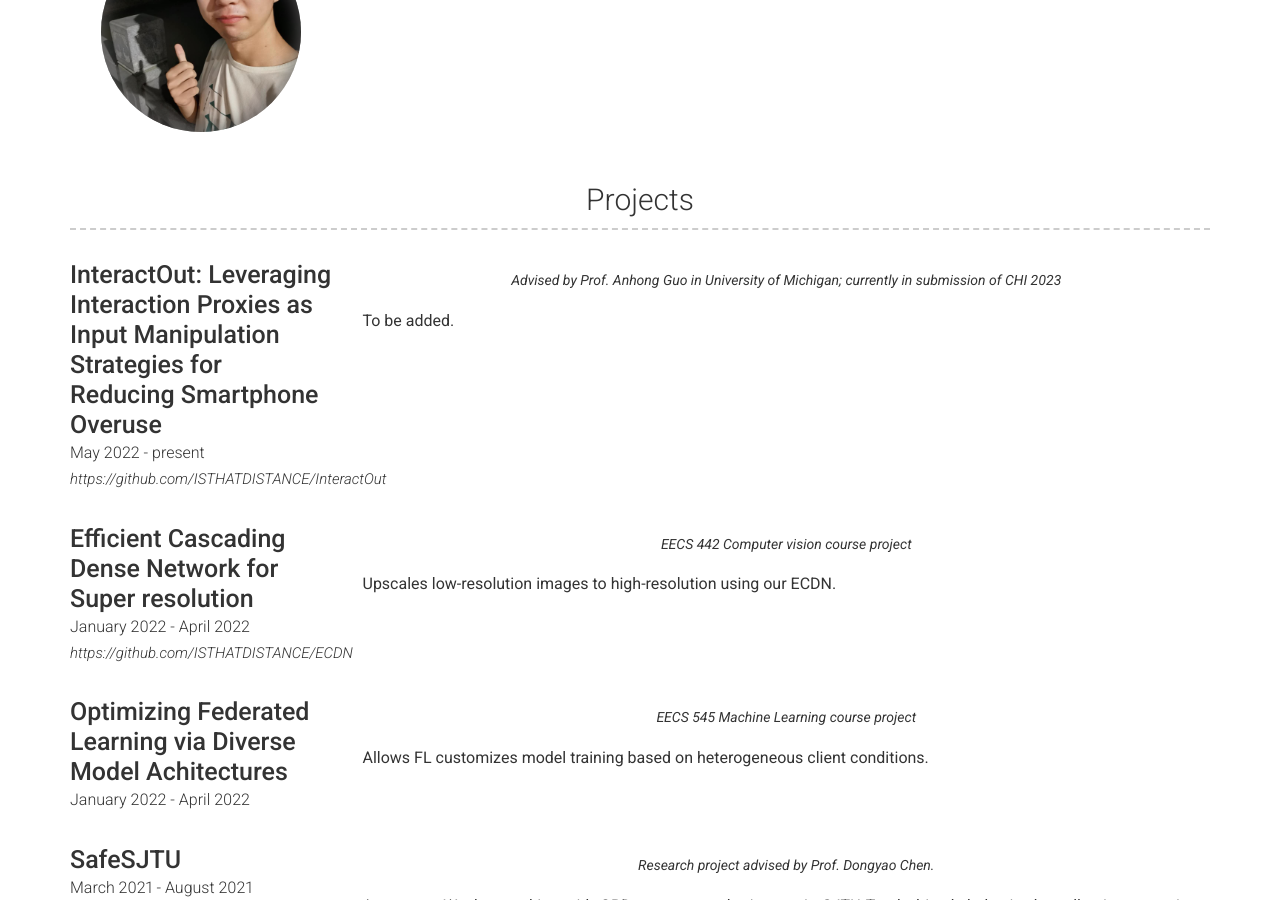
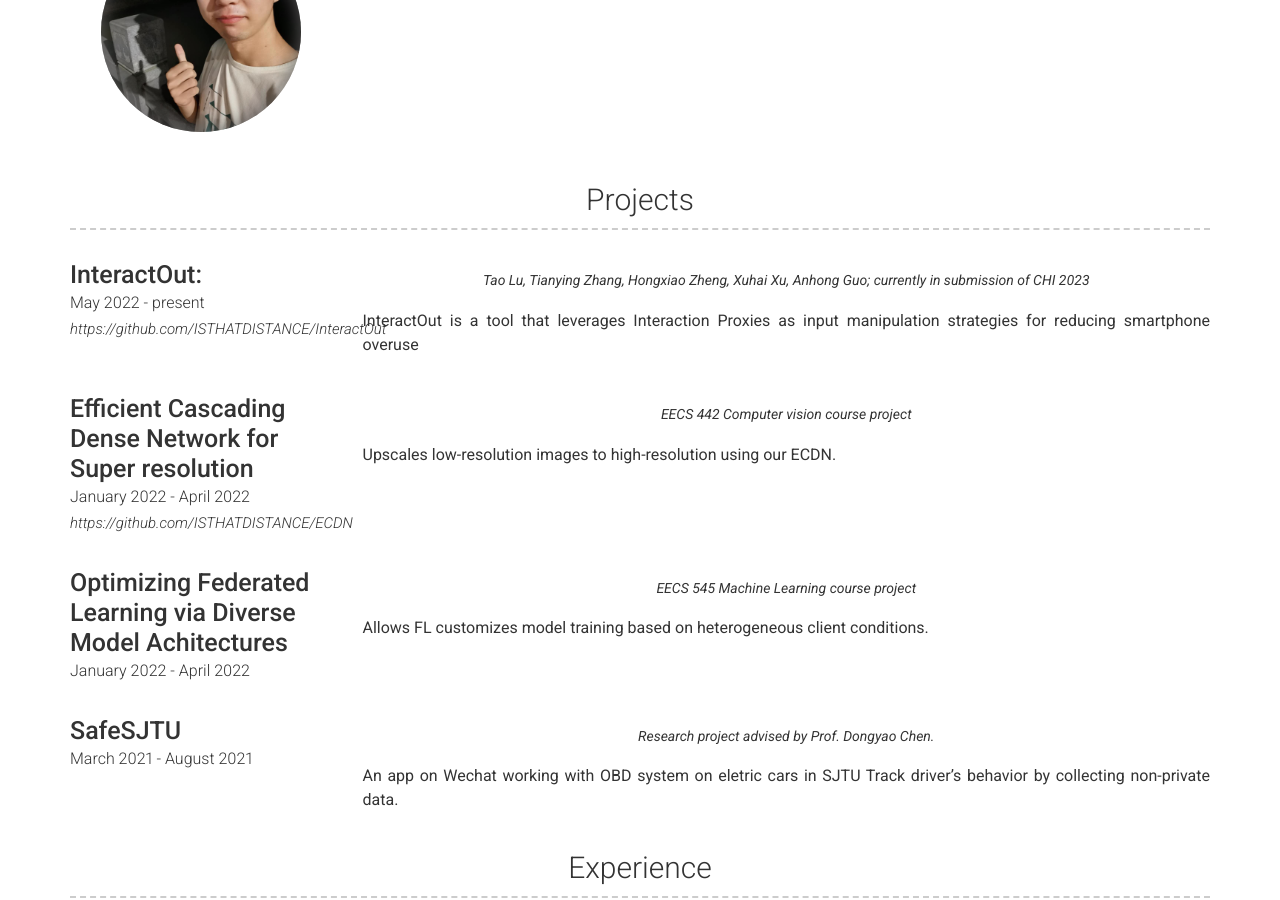
Before and after one commit to ISTHATDISTANCE/isthatdistance.github.io, a Jekyll site: the page built from index.md, in a window 1280 px wide and 900 px high, scrolled down 370 px. Built offline with Jekyll 4.4.1, drawn with Linux system fonts in a browser that asks for light colours; nearby versions of some CDN libraries.

Commit message:
change InteractOut

```diff
--- a/_config.yml
+++ b/_config.yml
@@ -68,12 +68,12 @@ content:
     layout: list # Type of content section (list/text)
     content:
       - layout: left
-        title: "InteractOut: Leveraging Interaction Proxies as Input Manipulation Strategies for Reducing Smartphone Overuse"
+        title: "InteractOut: "
         caption: May 2022 - present
         quote: >
-          Advised by Prof. Anhong Guo in University of Michigan; currently in submission of CHI 2023
+          Tao Lu, Tianying Zhang, Hongxiao Zheng, Xuhai Xu, Anhong Guo; currently in submission of CHI 2023
         description:
-          To be added.
+          InteractOut is a tool that leverages Interaction Proxies as input manipulation strategies for reducing smartphone overuse
         link: https://github.com/ISTHATDISTANCE/InteractOut
       - layout: left
         title: Efficient Cascading Dense Network for Super resolution
```
